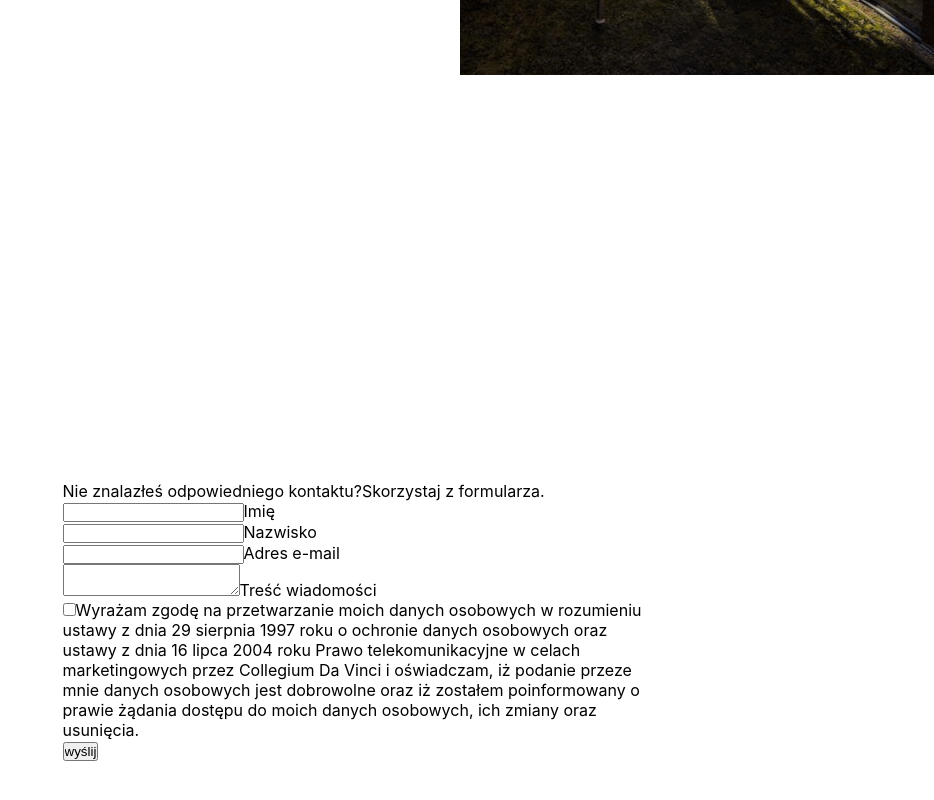
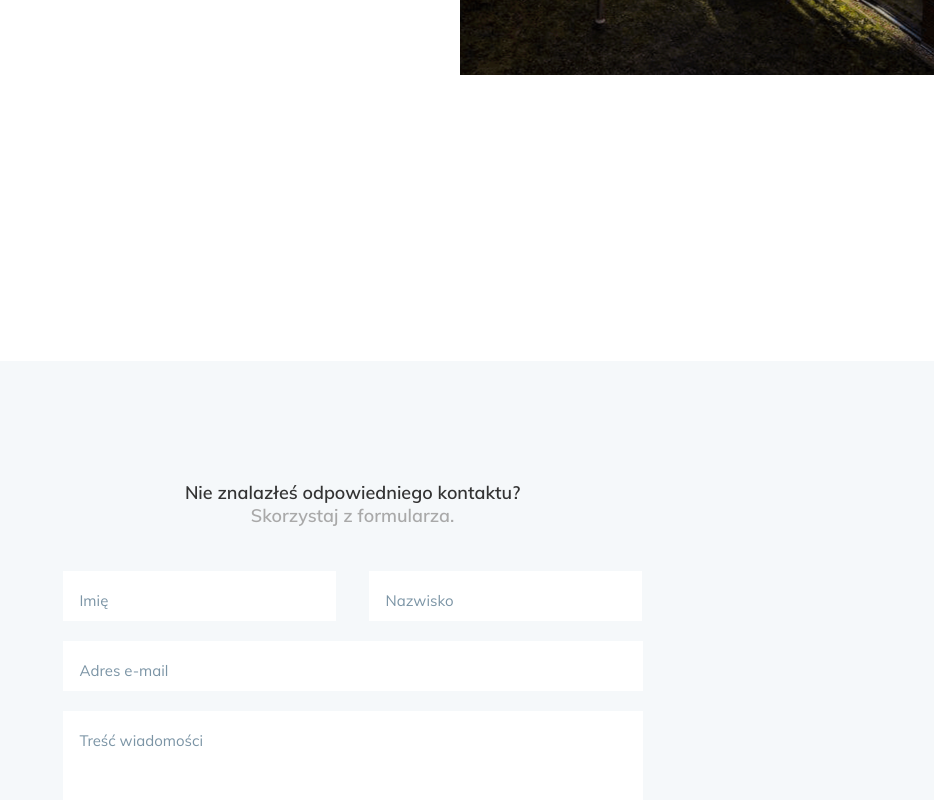
Before and after one commit to kawa2019/school, a React (Create React App) app: page / in a window 1280 px wide. Shown: the part 3056-3856 px from the top of the page, without its empty margins (346-1280 px from the left). Built offline with nearby package versions, Linux system fonts and the light colour scheme.

Commit message:
adding all style form

```diff
--- a/src/components/Form/Form.js
+++ b/src/components/Form/Form.js
@@ -8,7 +8,7 @@ export default function Form() {
     return (
         <div className="containerForm">
             <form>
-                <span> Nie znalazłeś odpowiedniego kontaktu?<span>Skorzystaj z formularza.</span></span>
+                <p className="form-header"> Nie znalazłeś odpowiedniego kontaktu?<span>Skorzystaj z formularza.</span></p>
                 <InputText data={inputsArray[0]} />
                 <InputText data={inputsArray[1]} />
                 <InputText data={inputsArray[2]} />
--- a/src/components/Form/InputText.js
+++ b/src/components/Form/InputText.js
@@ -2,9 +2,9 @@ import React from 'react';
 
 export default function InputText({ data }) {
     return (
-        <div>
-            <input type="text"/>
-            <span class="floating-label">{data.text}</span>
+        <div className="inputText floating-container" >
+            <input type="text" className="floating" required/>
+            <span className="floating-label">{data.text}</span>
         </div>
     )
 }
--- a/src/components/Form/Textarea.js
+++ b/src/components/Form/Textarea.js
@@ -2,9 +2,9 @@ import React from 'react';
 
 export default function Textarea() {
     return (
-        <div>
-            <textarea />
-            <span class="floating-label">Treść wiadomości</span>
+        <div className="floating-container">
+            <textarea className="floating" required/>
+            <span className="floating-label">Treść wiadomości</span>
         </div>
     )
 }
--- a/src/scss/CenterSection/ImageFilm/_imageThird.scss
+++ b/src/scss/CenterSection/ImageFilm/_imageThird.scss
@@ -75,7 +75,7 @@
         }
 
         #playme {
-            background: #007fed;
+            background: $fourth_color;
             text-transform: uppercase;
             font-weight: 300;
             border: none;
--- a/src/scss/CenterSection/_sectionText.scss
+++ b/src/scss/CenterSection/_sectionText.scss
@@ -13,7 +13,7 @@
         line-height: 28px;
         span {
             .lawFirstText {
-                color: #10a5f5;
+                color: $fourth_color;
             }
             .bottomFirstText {
                 display: block;
--- /dev/null
+++ b/src/scss/Form/_checkbox.scss
@@ -0,0 +1,46 @@
+.checkbox {
+    input[type="checkbox"] {
+        & + label::after {
+            content: none;
+        }
+        &:checked + label::after {
+            content: "";
+        }
+        position: absolute;
+        left: -9999px;
+    }
+    label {
+        font-size: 10px;
+        position: relative;
+        font-family: "Muli-SemiBold", "AdobeInvisFont", "MyriadPro-Regular";
+        color: $third-color;
+        padding-left: 30px;
+        width: 530px;
+        height: 60px;
+        display: inline-block;
+        &::before,
+        &::after {
+            position: absolute;
+        }
+        &::before {
+            content: "";
+            display: inline-block;
+            height: 17px;
+            width: 17px;
+            border: 1px solid;
+            top: -3px;
+            left: 0;
+        }
+        &::after {
+            content: "";
+            display: inline-block;
+            height: 6px;
+            width: 12px;
+            border-left: 2px solid #10a5f5;
+            border-bottom: 2px solid #10a5f5;
+            transform: rotate(-45deg);
+            top: 0;
+            left: 2px;
+        }
+    }
+}
--- /dev/null
+++ b/src/scss/Form/_floating-container.scss
@@ -0,0 +1,24 @@
+.floating-container {
+    position: relative;
+    margin-bottom: 20px;
+    .floating {
+        &:focus ~ .floating-label,
+        &:not(:focus):valid ~ .floating-label {
+            top: 13px;
+            left: 16px;
+            font-size: 11px;
+            font-family: "Muli-SemiBold", "AdobeInvisFont", "MyriadPro-Regular";
+        }
+    }
+
+    .floating-label {
+        color: $placeholder_color;
+        font-family: "Muli-Regular", "AdobeInvisFont", "MyriadPro-Regular";
+        font-size: 15px;
+        position: absolute;
+        pointer-events: none;
+        left: 17px;
+        top: 20px;
+        transition: 0.2s ease all;
+    }
+}
--- a/src/scss/Form/_form.scss
+++ b/src/scss/Form/_form.scss
@@ -3,8 +3,43 @@
     display: flex;
     justify-content: center;
     align-items: center;
+    position: relative;
+    &::before {
+        content: "";
+        position: absolute;
+        width: 100vw;
+        height: 100vh;
+        background-color: #f5f8fa;
+        z-index: -1;
+    }
     form {
         height: 561px;
         width: 580px;
+        .form-header {
+            color: $second-color;
+            text-align: center;
+            font-size: 18px;
+            font-family: "Muli-SemiBold", "AdobeInvisFont", "MyriadPro-Regular";
+            margin-bottom: 44px;
+            span {
+                display: block;
+                color: #a9a9a9;
+                text-align: center;
+            }
+        }
     }
 }
+
+input {
+    height: 50px;
+}
+input,
+textarea {
+    border: none;
+    color: $third_color;
+    font-size: 15px;
+    font-family: "Muli-SemiBold", "Muli-Regular", "AdobeInvisFont", "MyriadPro-Regular";
+    box-sizing: border-box;
+    padding-left: 17px;
+    padding-top: 24px;
+}
--- /dev/null
+++ b/src/scss/Form/_inputText.scss
@@ -0,0 +1,16 @@
+.inputText {
+    input[type="text"] {
+        width: 100%;
+    }
+    &:nth-child(2),
+    &:nth-child(3) {
+        display: inline-block;
+        width: 273px;
+    }
+    &:nth-child(2) {
+        margin-right: 33px;
+    }
+    &:nth-child(4) {
+        width: 100%;
+    }
+}
--- /dev/null
+++ b/src/scss/Form/_textarea-btn.scss
@@ -0,0 +1,13 @@
+textarea {
+    height: 160px;
+    width: 100%;
+}
+input[type="submit"] {
+    background-color: $fourth_color;
+    padding: 12px 42px;
+    color: $main_color;
+    border-radius: 30px;
+    display: block;
+    margin: 0 auto;
+    margin-top: 33px;
+}
--- a/src/scss/_variables.scss
+++ b/src/scss/_variables.scss
@@ -1,6 +1,8 @@
 $main_color: #fff;
 $second_color: #333333;
 $third_color: #002841;
+$fourth_color: #00B6DC;
+$placeholder_color: #7B94A5;
 
 @font-face {
     font-family: "Muli-Bold";
--- a/src/scss/main.scss
+++ b/src/scss/main.scss
@@ -12,3 +12,7 @@
 @import "./CenterSection/ImageFilm/imageSecond";
 @import "./CenterSection/ImageFilm/imageThird";
 @import "./Form/form";
+@import "./Form/floating-container";
+@import "./Form/inputText";
+@import "./Form/textarea-btn";
+@import "./Form/checkbox";
```
